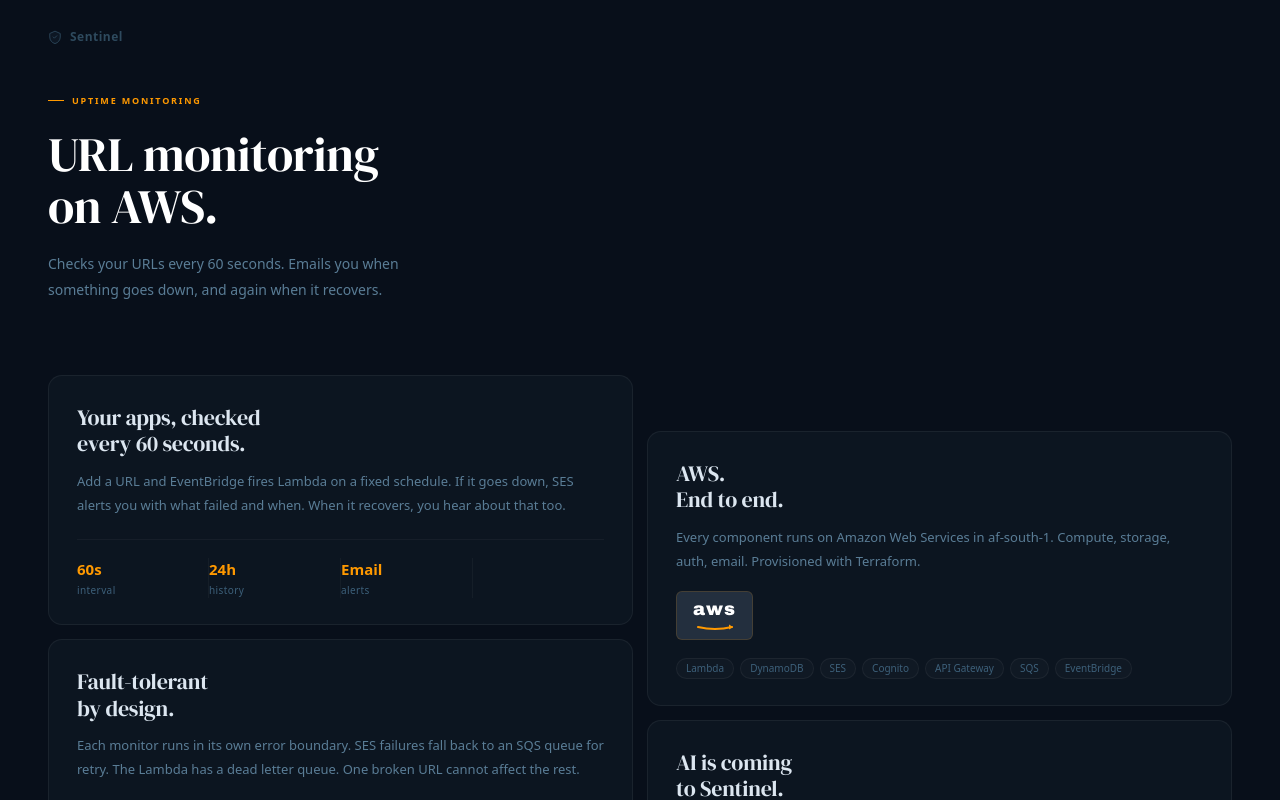
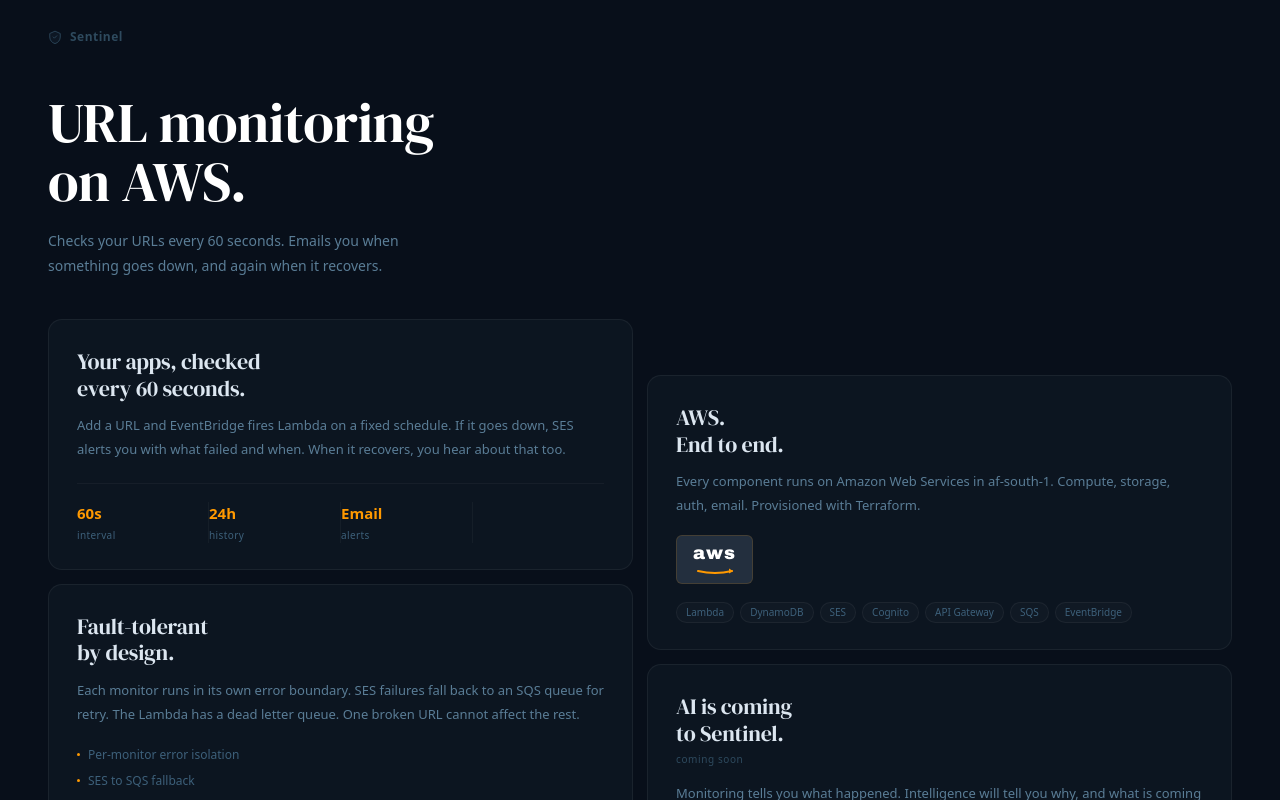
Before and after one commit to denzelchingodza/Sentinel, a Next.js app in the folder frontend/: page / in a window 1280 px wide. Shown: the top 800 px of the page. Built offline with nearby package versions, Linux system fonts and the light colour scheme.

Commit message:
landing: remove orange tag, tighten hero gap, fix dead space

```diff
--- a/frontend/app/page.tsx
+++ b/frontend/app/page.tsx
@@ -93,20 +93,17 @@ export default function Home() {
         <main style={{ padding: "20px 48px 80px" }}>
 
           {/* HERO */}
-          <div style={{ paddingBottom: 72, maxWidth: 540 }}>
-            <div data-reveal data-delay="0"
-              style={{ fontSize: 9, fontWeight: 700, letterSpacing: "0.2em", textTransform: "uppercase", color: "#FF9900", marginBottom: 20, display: "flex", alignItems: "center", gap: 8 }}>
-              <div style={{ width: 16, height: 1, background: "#FF9900" }} />
-              Uptime monitoring
+          <div style={{ paddingBottom: 40, display: "flex", alignItems: "flex-end", justifyContent: "space-between", gap: 40 }}>
+            <div>
+              <h1 data-reveal data-delay="0"
+                style={{ fontFamily: "'DM Serif Display', Georgia, serif", fontSize: "clamp(36px, 5.5vw, 56px)", fontWeight: 400, lineHeight: 1.05, letterSpacing: "-0.01em", color: "#fff", margin: "0 0 16px" }}>
+                URL monitoring<br />on AWS.
+              </h1>
+              <p data-reveal data-delay="80"
+                style={{ ...BODY, fontSize: 14, maxWidth: 380, margin: 0 }}>
+                Checks your URLs every 60 seconds. Emails you when something goes down, and again when it recovers.
+              </p>
             </div>
-            <h1 data-reveal data-delay="80"
-              style={{ fontFamily: "'DM Serif Display', Georgia, serif", fontSize: "clamp(30px, 5vw, 48px)", fontWeight: 400, lineHeight: 1.1, letterSpacing: "-0.01em", color: "#fff", margin: "0 0 18px" }}>
-              URL monitoring<br />on AWS.
-            </h1>
-            <p data-reveal data-delay="160"
-              style={{ ...BODY, maxWidth: 400, fontSize: 14 }}>
-              Checks your URLs every 60 seconds. Emails you when something goes down, and again when it recovers.
-            </p>
           </div>
 
           {/* STAGGERED CARD GRID */}
```
